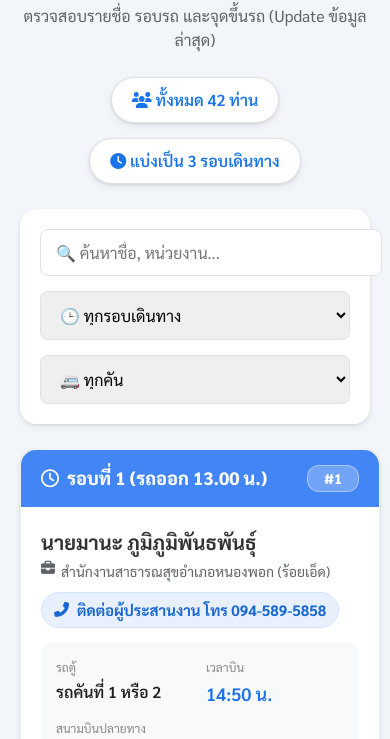
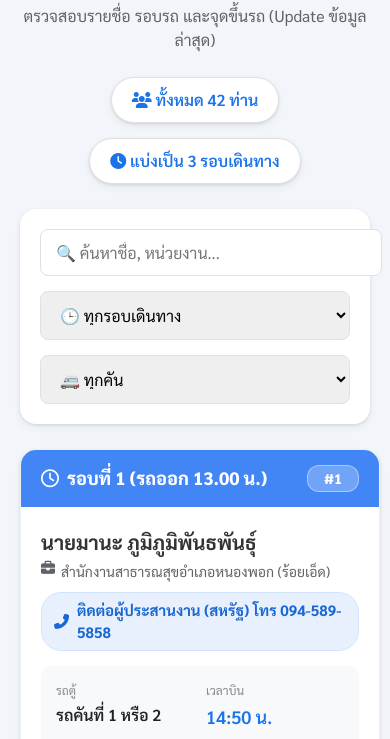
Before and after one commit to poundpop35-creator/Car-Open-house-Dmsc, a plain HTML site: page index.html in a window 390 px wide. Shown: the part 93-832 px from the top of the page. Drawn offline with Linux system fonts and the light colour scheme.

Commit message:
Update contact text for coordinator phone number

```diff
--- a/index.html
+++ b/index.html
@@ -421,7 +421,7 @@
                             </div>
 
                             <a href="tel:${coordinatorLink}" class="phone-btn">
-                                <i class="fas fa-phone-alt"></i> ติดต่อผู้ประสานงาน โทร ${coordinatorTel}
+                                <i class="fas fa-phone-alt"></i> ติดต่อผู้ประสานงาน (สหรัฐ) โทร ${coordinatorTel}
                             </a>
 
                             <div class="info-grid">
```
